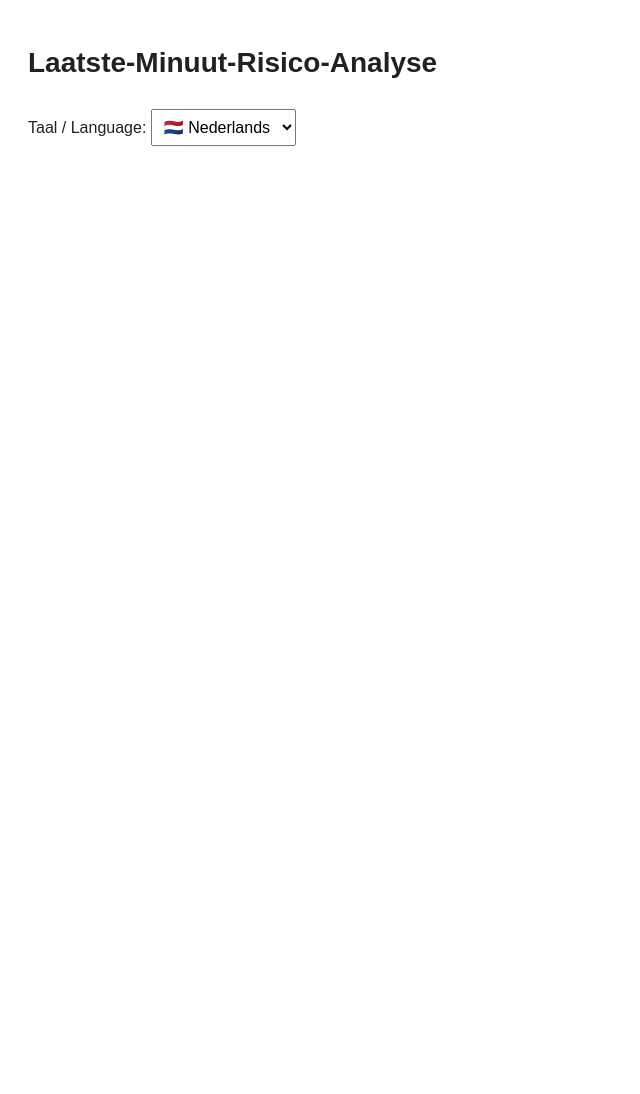
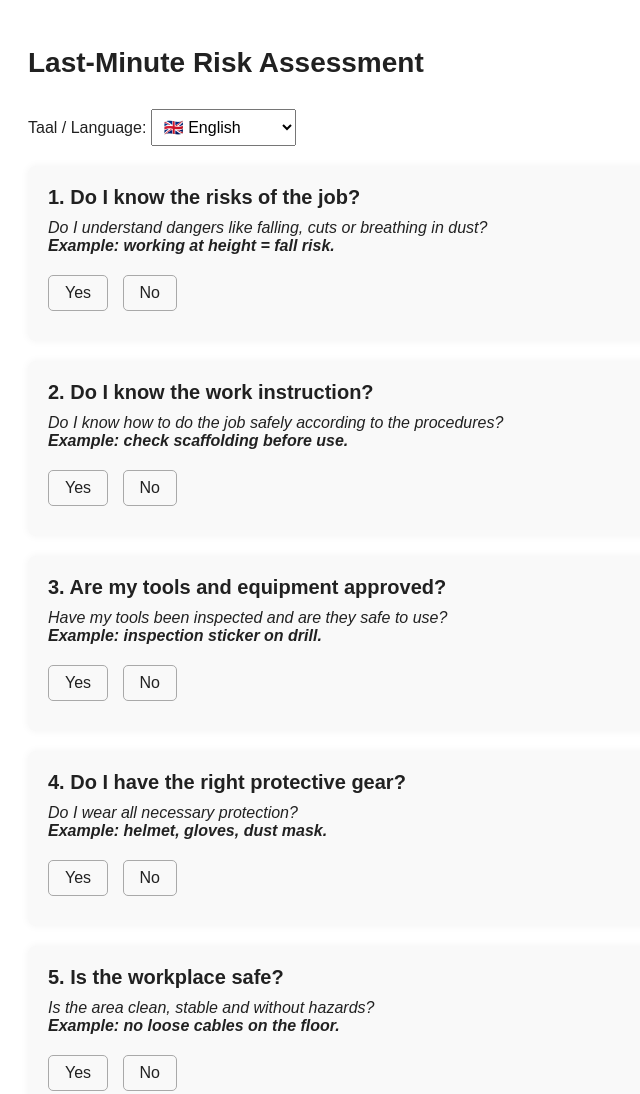
Before and after one commit to SBB-binnenafbouw/LMRA, a plain HTML site: page index.html in a window 1280 px wide. Shown: the top 1094 px of the page, without its empty margins (0-640 px from the left). Before the commit the page ends 800 px from the top, so only its background shows below. Drawn offline with Linux system fonts and the light colour scheme.

Commit message:
Update index.html

```diff
--- a/index.html
+++ b/index.html
@@ -105,11 +105,40 @@
 <div id="resultaat" class="resultaat"></div>
 
 <script>
-// De volledige vertalingen zijn te lang voor inline; ik voeg ze in volgende stap toe.
-</script>
+const teksten = {
+    nl: {
+        titel: "Laatste-Minuut-Risico-Analyse",
+        vragen: [
+            ["Weet ik welke risico’s er zijn bij het werk?", "Begrijp ik welke gevaren er zijn, zoals vallen, snijden of inademen van stof?", "Voorbeeld: werken op hoogte = valgevaar."],
+            ["Ken ik de werkinstructie?", "Weet ik hoe ik het werk veilig moet uitvoeren volgens de afspraken?", "Voorbeeld: weten dat je eerst steigers moet controleren voor je erop werkt."],
+            ["Zijn mijn gereedschap en middelen goedgekeurd?", "Zijn mijn apparaten gecontroleerd en veilig om te gebruiken?", "Voorbeeld: keuringssticker op boormachine."],
+            ["Heb ik de juiste beschermingsmiddelen?", "Draag ik alles wat nodig is om mezelf te beschermen?", "Voorbeeld: helm, handschoenen, stofmasker."],
+            ["Is de werkplek veilig?", "Is de omgeving opgeruimd, stabiel en zonder directe gevaren?", "Voorbeeld: geen losse kabels op de grond."],
+            ["Weet ik wat te doen bij nood?", "Ken ik de nooduitgangen, EHBO-post en wie ik moet waarschuwen?", "Voorbeeld: weten waar de brandblusser hangt."]
+        ],
+        knoppen: ["Ja", "Nee"],
+        resultaatJa: "✅ U kan beginnen met werken.",
+        resultaatNee: "❌ Los het probleem op of neem contact op met uw direct leidinggevende. Het loont niet om risico's te nemen!",
+        resultaatIncompleet: "⚠️ Beantwoord alle vragen."
+    },
+    en: {
+        titel: "Last-Minute Risk Assessment",
+        vragen: [
+            ["Do I know the risks of the job?", "Do I understand dangers like falling, cuts or breathing in dust?", "Example: working at height = fall risk."],
+            ["Do I know the work instruction?", "Do I know how to do the job safely according to the procedures?", "Example: check scaffolding before use."],
+            ["Are my tools and equipment approved?", "Have my tools been inspected and are they safe to use?", "Example: inspection sticker on drill."],
+            ["Do I have the right protective gear?", "Do I wear all necessary protection?", "Example: helmet, gloves, dust mask."],
+            ["Is the workplace safe?", "Is the area clean, stable and without hazards?", "Example: no loose cables on the floor."],
+            ["Do I know what to do in case of emergency?", "Do I know the emergency exits, first aid station and who to call?", "Example: knowing where the fire extinguisher is."]
+        ],
+        knoppen: ["Yes", "No"],
+        resultaatJa: "✅ You may start working.",
+        resultaatNee: "❌ Solve the problem or contact your supervisor. It’s not worth the risk!",
+        resultaatIncompleet: "⚠️ Please answer all questions."
+    }
+    // Voeg hier andere talen toe als je wilt
+};
 
-<script src="lmra-teksten.js"></script> <!-- Of hierna in aparte stap volledige teksten injecteren -->
-<script>
 let antwoorden = {};
 let huidigeTaal = 'nl';
 
@@ -190,5 +219,6 @@ function initPagina() {
     renderVragen(taal);
 }
 </script>
+
 </body>
 </html>
```
